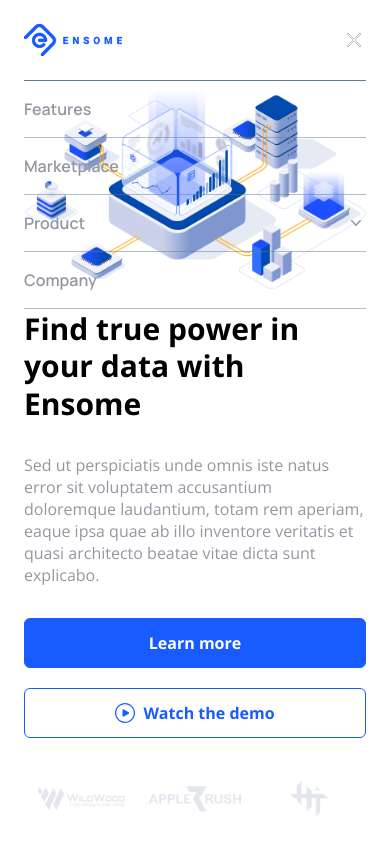
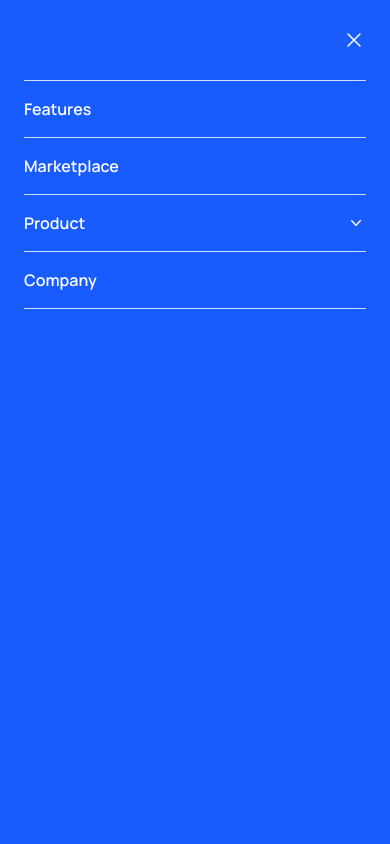
Before and after one commit to CodeWithMilap/ensome, a Next.js app: page / in a window 390 px wide. Both pictures are taken after a click on the button "Toggle menu". Shown: the top 844 px of the page. Built offline with nearby package versions, Linux system fonts and the light colour scheme.

Commit message:
fix: mobile menu bg color issue

```diff
--- a/components/MenuLink.tsx
+++ b/components/MenuLink.tsx
@@ -17,10 +17,10 @@ const MenuLink: React.FC<MenuItemProps> = ({ label, href, menuItems }) => {
   return (
     <>
       {menuItems ? (
-        <div className="relative border-b lg:border-transparent border-Helper-blue-2 border-opacity-50 ">
+        <div className="relative border-b lg:border-transparent border-White  border-opacity-80 ">
           <button
             type="button"
-            className="flex py-4 lg:py-0 w-full justify-between items-center gap-x-1 font-manrope lg:hover:text-Black font-semibold text-Grey text-base"
+            className="flex py-4 lg:py-0 w-full justify-between items-center gap-x-1 font-manrope lg:hover:text-Black font-semibold lg:text-Grey text-White text-base"
             aria-haspopup="true"
             aria-expanded={isDropdownOpen}
             onClick={toggleDropdown}
@@ -58,7 +58,7 @@ const MenuLink: React.FC<MenuItemProps> = ({ label, href, menuItems }) => {
                   <Link
                     key={index}
                     href={menuItem.href}
-                    className="block font-manrope py-2 lg:hover:text-Black font-semibold text-Grey text-sm lg:text-base border-b border-transparent hover:border-Helper-blue-2 border-opacity-50"
+                    className="block font-manrope py-2 lg:hover:text-Black font-semibold lg:text-Grey text-White text-sm lg:text-base border-b border-transparent hover:border-Helper-blue-2  border-opacity-80"
                   >
                     {menuItem.label}
                   </Link>
@@ -70,7 +70,7 @@ const MenuLink: React.FC<MenuItemProps> = ({ label, href, menuItems }) => {
       ) : (
         <Link
           href={href}
-          className="block font-manrope py-4 lg:py-0 hover:text-Black font-semibold text-Grey text-base border-b lg:border-transparent border-Helper-blue-2 border-opacity-50"
+          className="block font-manrope py-4 lg:py-0 hover:text-Black font-semibold lg:text-Grey text-White text-base border-b lg:border-transparent border-White border-opacity-80"
         >
           {label}
         </Link>
--- a/components/MobileMenu.tsx
+++ b/components/MobileMenu.tsx
@@ -15,8 +15,8 @@ const MobileMenu: React.FC<MobileMenuProps> = ({ isOpen, toggleMenu }) => {
       role="dialog"
       aria-modal="true"
     >
-      <div className="fixed inset-0 z-10"></div>
-      <div className="fixed inset-y-0 right-0 z-10 w-full overflow-y-auto bg-white dark:bg-Secondary px-6 py-6 sm:max-w-sm sm:ring-1 sm:ring-gray-900/10">
+      <div className="fixed inset-0 z-10 bg-Primary"></div>
+      <div className="fixed inset-y-0 right-0 z-10 w-full overflow-y-auto bg-white dark:bg-Secondary px-6 py-6 lg:max-w-sm sm:ring-1 sm:ring-gray-900/10">
         {/* Mobile menu content */}
         <div className="flex items-center justify-between">
           <Logo />
@@ -27,10 +27,10 @@ const MobileMenu: React.FC<MobileMenuProps> = ({ isOpen, toggleMenu }) => {
           >
             <span className="sr-only">Close menu</span>
             <svg
-              className="h-6 w-6 lg:stroke-Black stroke-White"
+              className="h-6 w-6 stroke-White "
               fill="none"
               viewBox="0 0 24 24"
-              stroke-width="1.5"
+              strokeWidth="1.5"
               stroke="currentColor"
               aria-hidden="true"
             >
@@ -43,7 +43,7 @@ const MobileMenu: React.FC<MobileMenuProps> = ({ isOpen, toggleMenu }) => {
           </button>
         </div>
         <div className="mt-6 flow-root">
-          <div className="border-t border-Helper-blue-2">
+          <div className="border-t border-White  border-opacity-80">
             <div className="">
               <MenuLink label="Features" href="#" />
               <MenuLink label="Marketplace" href="#" />
--- a/components/Navbar.tsx
+++ b/components/Navbar.tsx
@@ -20,15 +20,15 @@ const Navbar: React.FC<MobileMenuProps> = ({ isOpen, toggleMenu }) => {
       <div className="flex lg:hidden">
         <button
           type="button"
-          className="-m-2.5 inline-flex items-center justify-center rounded-md p-2.5 text-gray-700"
+          className="-m-2.5 inline-flex items-center justify-center rounded-md p-2.5 text-gray-700 "
           onClick={toggleMenu}
         >
           <span className="sr-only">Toggle menu</span>
           <svg
-            className="h-6 w-6"
+            className="h-6 w-6 stroke-Primary"
             fill="none"
             viewBox="0 0 24 24"
-            stroke-width="1.5"
+            strokeWidth="1.5"
             stroke="currentColor"
             aria-hidden="true"
           >
--- a/constants/Icons.tsx
+++ b/constants/Icons.tsx
@@ -30,7 +30,7 @@ export const PlayCircle: React.FC<IconProps> = ({ className }) => {
       fill="none"
       xmlns="http://www.w3.org/2000/svg"
     >
-      <g clip-path="url(#clip0_147_5917)">
+      <g clipPath="url(#clip0_147_5917)">
         <path
           className={className}
           d="M8.90625 6.48C8.76369 6.39769 8.60197 6.35437 8.43735 6.3544C8.27273 6.35442 8.11103 6.3978 7.96849 6.48015C7.82595 6.5625 7.70762 6.68094 7.62538 6.82354C7.54314 6.96614 7.49989 7.12788 7.5 7.2925V12.7087C7.49989 12.8734 7.54314 13.0351 7.62538 13.1777C7.70762 13.3203 7.82595 13.4387 7.96849 13.5211C8.11103 13.6035 8.27273 13.6468 8.43735 13.6469C8.60197 13.6469 8.76369 13.6036 8.90625 13.5213L14.0625 10.5412C14.1575 10.4864 14.2364 10.4075 14.2912 10.3125C14.3461 10.2175 14.375 10.1097 14.375 10C14.375 9.8903 14.3461 9.78252 14.2912 9.68751C14.2364 9.59251 14.1575 9.51361 14.0625 9.45875L8.90625 6.48ZM0 10C0 7.34784 1.05357 4.8043 2.92893 2.92893C4.8043 1.05357 7.34784 0 10 0C12.6522 0 15.1957 1.05357 17.0711 2.92893C18.9464 4.8043 20 7.34784 20 10C20 12.6522 18.9464 15.1957 17.0711 17.0711C15.1957 18.9464 12.6522 20 10 20C7.34784 20 4.8043 18.9464 2.92893 17.0711C1.05357 15.1957 0 12.6522 0 10ZM10 1.25C8.85093 1.25 7.71312 1.47633 6.65152 1.91605C5.58992 2.35578 4.62533 3.0003 3.81282 3.81282C3.0003 4.62533 2.35578 5.58992 1.91605 6.65152C1.47633 7.71312 1.25 8.85093 1.25 10C1.25 11.1491 1.47633 12.2869 1.91605 13.3485C2.35578 14.4101 3.0003 15.3747 3.81282 16.1872C4.62533 16.9997 5.58992 17.6442 6.65152 18.0839C7.71312 18.5237 8.85093 18.75 10 18.75C12.3206 18.75 14.5462 17.8281 16.1872 16.1872C17.8281 14.5462 18.75 12.3206 18.75 10C18.75 7.67936 17.8281 5.45376 16.1872 3.81282C14.5462 2.17187 12.3206 1.25 10 1.25Z"
```
